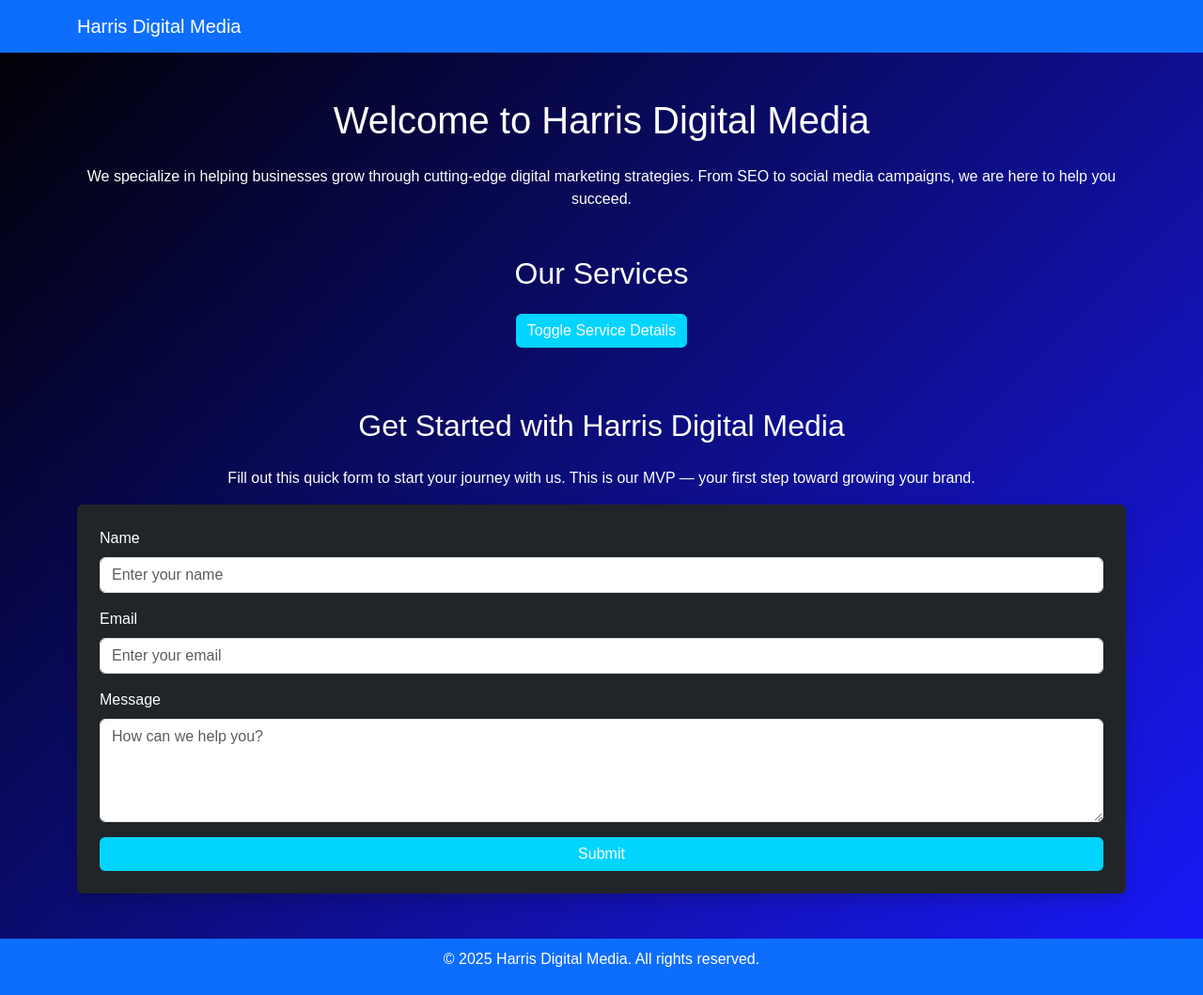
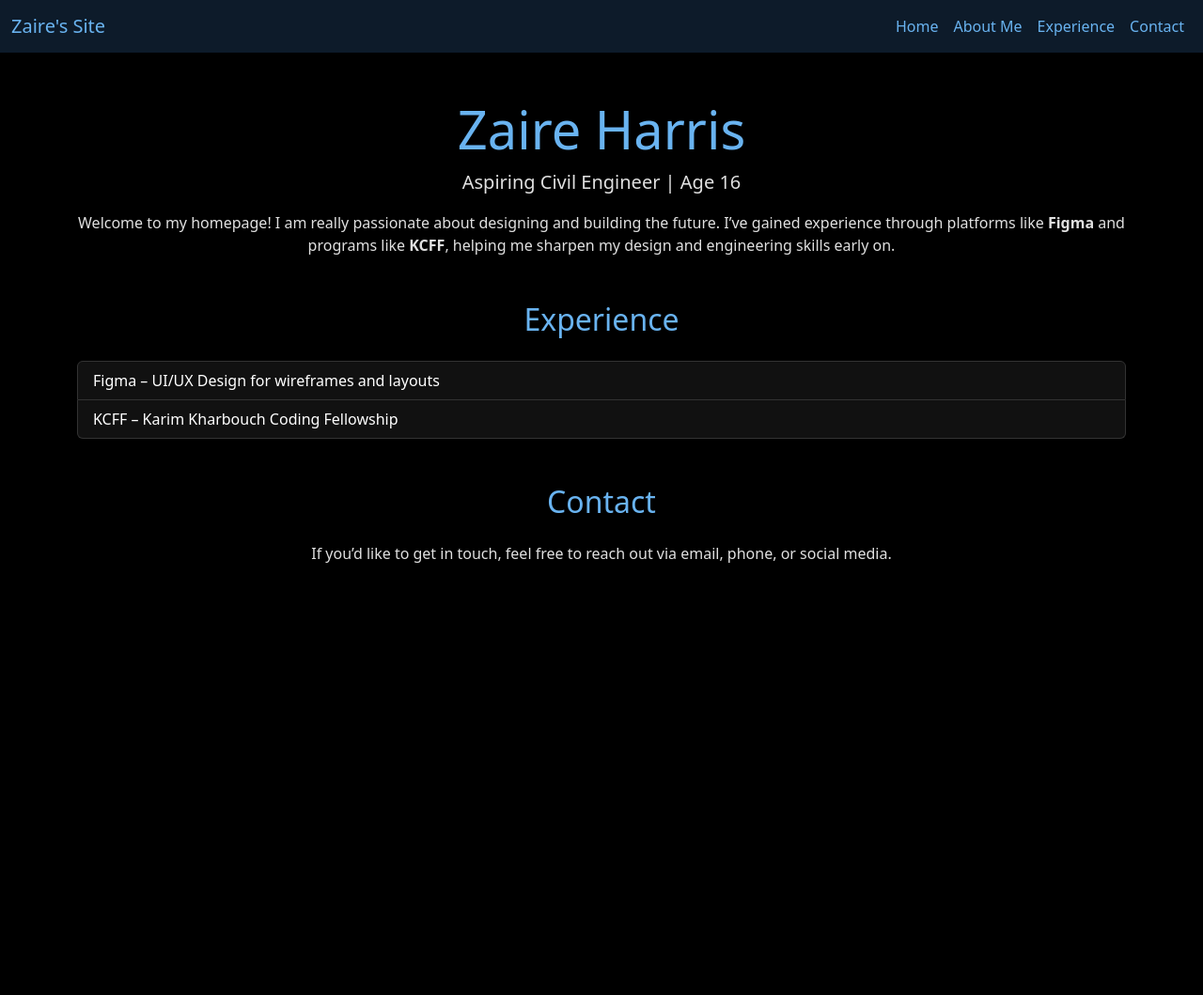
Before and after one commit to ZaireHarris/Small-Business-Idea, a plain HTML site: page index.html in a window 1280 px wide. Shown: the whole page at 94% size. After the commit the page ends 800 px from the top, so only its background shows below. Drawn offline with nearby package versions, Linux system fonts and the light colour scheme.

Commit message:
Add files via upload

```diff
--- a/index.html
+++ b/index.html
@@ -3,52 +3,47 @@
 <head>
   <meta charset="UTF-8" />
   <meta name="viewport" content="width=device-width, initial-scale=1" />
-  <title>Harris Digital Media</title>
+  <title>Zaire Harris - Future Civil Engineer</title>
   <link href="https://cdn.jsdelivr.net/npm/bootstrap@5.3.3/dist/css/bootstrap.min.css" rel="stylesheet" />
-
   <style>
-    /* Color Palette */
-    :root {
-      --color-primary: #0d6efd; /* blue */
-      --color-secondary: #000000; /* black */
-      --color-accent: #1a1aff; /* deep blue */
-      --color-text: #ffffff; /* white */
-      --color-highlight: #00d4ff; /* bright blue */
-    }
-
     body {
-      background: linear-gradient(135deg, var(--color-secondary), var(--color-accent));
-      color: var(--color-text);
-      font-family: Arial, sans-serif;
+      background-color: #000; /* black */
+      color: #e0e0e0; /* light gray */
     }
 
     .navbar {
-      background-color: var(--color-primary);
+      background-color: #0d1b2a; /* deep navy blue */
     }
 
-    .navbar a {
-      color: var(--color-text) !important;
+    .navbar-brand,
+    .nav-link {
+      color: #69b3f0 !important; /* bright blue */
     }
 
-    .btn-primary {
-      background-color: var(--color-highlight);
-      border: none;
+    .nav-link:hover {
+      color: #ffffff !important;
     }
 
-    .btn-primary:hover {
-      background-color: var(--color-primary);
+    h1, h2 {
+      color: #69b3f0; /* headline blue */
     }
 
-    .card {
-      background-color: rgba(0, 0, 0, 0.7);
-      color: var(--color-text);
+    .list-group-item {
+      background-color: #111;
+      color: #fff;
+      border-color: #333;
     }
 
-    footer {
-      background-color: var(--color-primary);
-      color: var(--color-text);
-      padding: 10px 0;
-      text-align: center;
+    .list-group-item:hover {
+      background-color: #1a1a2e;
+    }
+
+    a {
+      color: #69b3f0;
+    }
+
+    a:hover {
+      color: #ffffff;
     }
   </style>
 </head>
@@ -56,99 +51,53 @@
 
   <!-- Navbar -->
   <nav class="navbar navbar-expand-lg">
-    <div class="container">
-      <a class="navbar-brand" href="#">Harris Digital Media</a>
+    <div class="container-fluid">
+      <a class="navbar-brand" href="#">Zaire's Site</a>
+      <button class="navbar-toggler" type="button" data-bs-toggle="collapse" data-bs-target="#navbarNav">
+        <span class="navbar-toggler-icon"></span>
+      </button>
+      <div class="collapse navbar-collapse" id="navbarNav">
+        <ul class="navbar-nav ms-auto">
+          <li class="nav-item">
+            <a class="nav-link" href="#">Home</a>
+          </li>
+          <li class="nav-item">
+            <a class="nav-link" href="#">About Me</a>
+          </li>
+          <li class="nav-item">
+            <a class="nav-link" href="#">Experience</a>
+          </li>
+          <li class="nav-item">
+            <a class="nav-link" href="#">Contact</a>
+          </li>
+        </ul>
+      </div>
     </div>
   </nav>
 
-  <!-- Business Idea Section -->
-  <section class="container my-5">
-    <h1 class="text-center mb-4">Welcome to Harris Digital Media</h1>
-    <p class="text-center">
-      We specialize in helping businesses grow through cutting-edge digital marketing strategies.
-      From SEO to social media campaigns, we are here to help you succeed.
-    </p>
-  </section>
+  <!-- Hero Section -->
+  <div class="container text-center mt-5">
+    <h1 class="display-4">Zaire Harris</h1>
+    <p class="lead">Aspiring Civil Engineer | Age 16</p>
+    <p>Welcome to my homepage! I am really passionate about designing and building the future. I’ve gained experience through platforms like <strong>Figma</strong> and programs like <strong>KCFF</strong>, helping me sharpen my design and engineering skills early on.</p>
+  </div>
 
-  <!-- Service Toggle Section -->
-  <section class="container my-5">
-    <h2 class="text-center mb-4">Our Services</h2>
-    <div class="text-center">
-      <button class="btn btn-primary mb-3" onclick="toggleServiceDetails()">Toggle Service Details</button>
-    </div>
-    <div id="serviceDetails" style="display: none;">
-      <div class="row">
-        <div class="col-md-4">
-          <div class="card p-3">
-            <h5>SEO Optimization</h5>
-            <p>Improve your website’s visibility in search engines and attract more customers.</p>
-          </div>
-        </div>
-        <div class="col-md-4">
-          <div class="card p-3">
-            <h5>Social Media Marketing</h5>
-            <p>Engage your audience and grow your following on platforms like Instagram, Facebook, and TikTok.</p>
-          </div>
-        </div>
-        <div class="col-md-4">
-          <div class="card p-3">
-            <h5>Content Creation</h5>
-            <p>Create engaging and high-quality content that connects with your audience.</p>
-          </div>
-        </div>
-      </div>
-    </div>
-  </section>
+  <!-- Experience Section -->
+  <div class="container mt-5">
+    <h2 class="text-center mb-4">Experience</h2>
+    <ul class="list-group">
+      <li class="list-group-item">Figma – UI/UX Design for wireframes and layouts</li>
+      <li class="list-group-item">KCFF – Karim Kharbouch Coding Fellowship</li>
+    </ul>
+  </div>
 
-  <!-- MVP Contact Form Section -->
-  <section id="mvp" class="container my-5">
-    <h2 class="text-center mb-4">Get Started with Harris Digital Media</h2>
-    <p class="text-center">Fill out this quick form to start your journey with us. This is our MVP — your first step toward growing your brand.</p>
+  <!-- Contact Section -->
+  <div class="container mt-5 mb-5">
+    <h2 class="text-center mb-4">Contact</h2>
+    <p class="text-center">If you’d like to get in touch, feel free to reach out via email, phone, or social media.</p>
+  </div>
 
-    <form id="contactForm" class="bg-dark p-4 rounded shadow">
-      <div class="mb-3">
-        <label for="name" class="form-label text-white">Name</label>
-        <input type="text" class="form-control" id="name" placeholder="Enter your name" required>
-      </div>
-      <div class="mb-3">
-        <label for="email" class="form-label text-white">Email</label>
-        <input type="email" class="form-control" id="email" placeholder="Enter your email" required>
-      </div>
-      <div class="mb-3">
-        <label for="message" class="form-label text-white">Message</label>
-        <textarea class="form-control" id="message" rows="4" placeholder="How can we help you?" required></textarea>
-      </div>
-      <button type="submit" class="btn btn-primary w-100">Submit</button>
-    </form>
-  </section>
-
-  <!-- Footer -->
-  <footer>
-    <p>&copy; 2025 Harris Digital Media. All rights reserved.</p>
-  </footer>
-
-  <!-- JavaScript -->
-  <script>
-    function toggleServiceDetails() {
-      const details = document.getElementById("serviceDetails");
-      details.style.display = (details.style.display === "none" || details.style.display === "") ? "block" : "none";
-    }
-
-    document.getElementById("contactForm").addEventListener("submit", function(e) {
-      e.preventDefault();
-
-      const name = document.getElementById("name").value.trim();
-      const email = document.getElementById("email").value.trim();
-      const message = document.getElementById("message").value.trim();
-
-      if (name && email && message) {
-        alert(`Thanks for reaching out, ${name}! We'll get back to you at ${email}.`);
-        this.reset();
-      } else {
-        alert("Please fill out all fields.");
-      }
-    });
-  </script>
-
+  <!-- Bootstrap JS Bundle -->
+  <script src="https://cdn.jsdelivr.net/npm/bootstrap@5.3.3/dist/js/bootstrap.bundle.min.js"></script>
 </body>
 </html>
```
